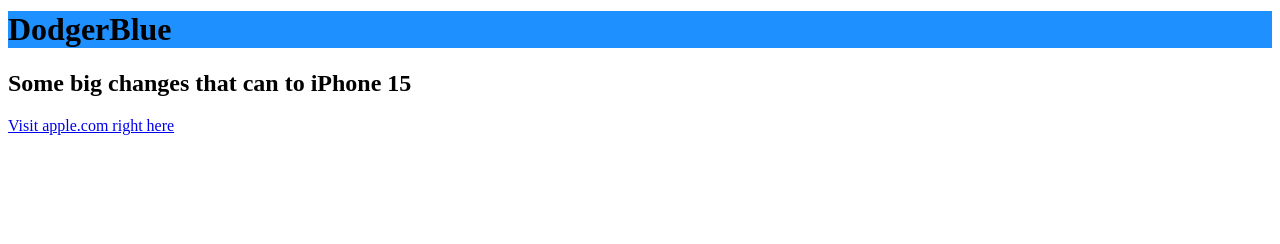
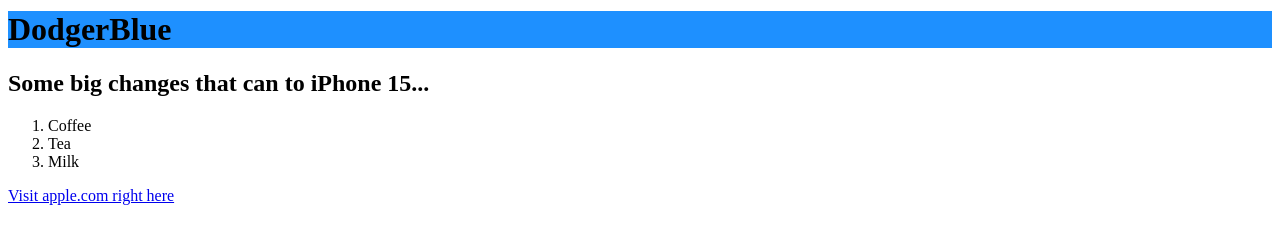
Before and after one commit to Brandon-14/assignment00, a plain HTML site: page index.html in a window 1280 px wide. Shown: the part 496-740 px from the top of the page. Drawn offline with Linux system fonts and the light colour scheme.

Commit message:
Update index.html

```diff
--- a/index.html
+++ b/index.html
@@ -8,5 +8,10 @@
 
 <h1 style="background-color:DodgerBlue;">DodgerBlue</h1>
 
-<h2>Some big changes that can to iPhone 15</h2>
+<h2>Some big changes that can to iPhone 15...</h2>
+<ol>
+  <li>Coffee</li>
+  <li>Tea</li>
+  <li>Milk</li>
+</ol>
 <p><a href="https://www.apple.com/shop/buy-iphone/iphone-15-pro">Visit apple.com right here </a></p>
```
